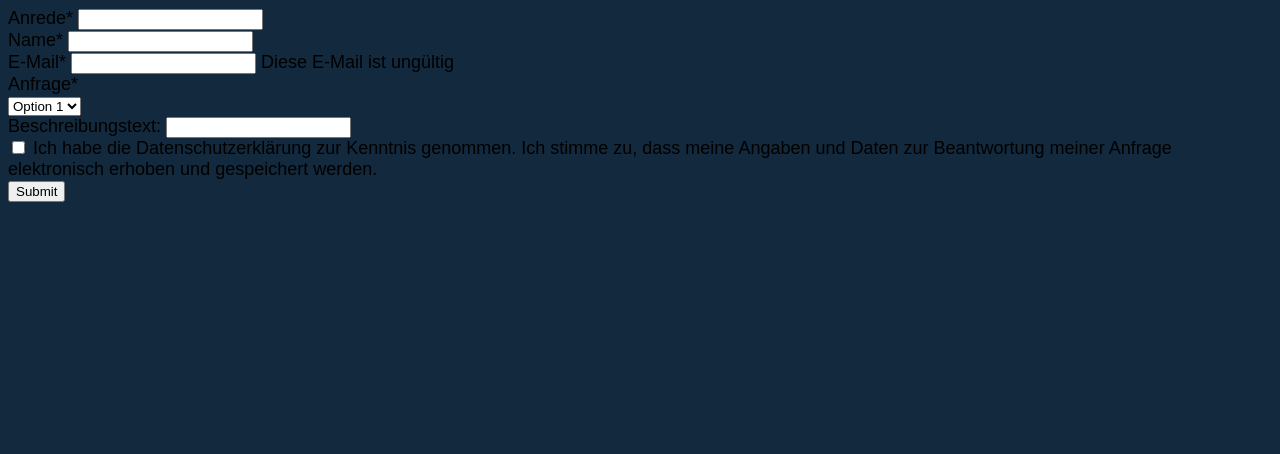
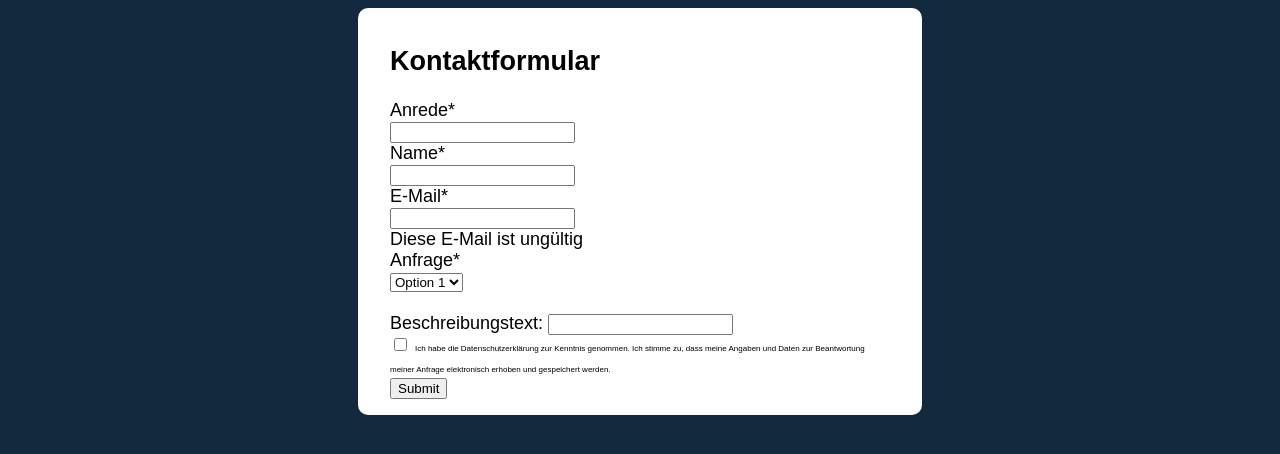
Before and after one commit to NathalieB96/myform, a PHP site: page / in a window 1280 px wide. Shown: the top 454 px of the page. Run offline with PHP 8.4, Linux system fonts and the light colour scheme.

Commit message:
style: form
Added classes to form

```diff
--- a/index.php
+++ b/index.php
@@ -21,41 +21,52 @@
 
 <body id="top">
 	<section>
+	<div class="container">
+	<h1>Kontaktformular</h1>
 	<form action="form-processing.php" method="post">
 
-			<label for="title">Anrede*</label>
-			<input type="text" id="title" name="title" required><br>
-			<label for="fullname">Name*</label>
-			<input type="text" id="fullname" name="fullname" required><br>
-			<label for="email">E-Mail*</label>
-			<input type="text" id="email" name="email" required>
-			<span class="error" id="invalid_email">Diese E-Mail ist ungültig</span><br>
+			<div class="form-item form-item__small">
+				<label for="title">Anrede*</label><br>
+				<input class="form-item__input" type="text" id="title" name="title" required>
+			</div>
+			<div class="form-item form-item__small">
+				<label for="fullname">Name*</label><br>
+				<input class="form-item__input" type="text" id="fullname" name="fullname" required><br>
+			</div>
 
-			<div class="form-group">
+			<div class="form-item">
+				<label for="email">E-Mail*</label><br>
+				<input class="form-item__input" type="text" id="email" name="email" required><br>
+				<span class="error" id="invalid_email">Diese E-Mail ist ungültig</span><br>
+			</div>
+
+			<div class="form-item">
 			<label for="request">Anfrage*</label><br>
-			<select id="request" name="request" required>
+			<select class="form-item__select" id="request" name="request" required>
 				<option value="option1">Option 1</option>
 				<option value="option2">Option 2</option>
 				<option value="option3">Option 3</option>
 			</select><br>
 			</div>
 
-			<div class="form-group" id="descriptiontext_div">
+			<div class="form-item" id="descriptiontext_div"><br>
 				<label for="descriptiontext">Beschreibungstext:</label>
-				<input type="text" id="descriptiontext" name="descriptiontext"><br>
+				<input class="form-item__input" type="text" id="descriptiontext" name="descriptiontext"><br>
 			</div>
 
-			<input type="checkbox" name="dataprivacy" id="dataprivacy" required />
-			<label for="dataprivacy">Ich habe die Datenschutzerklärung zur Kenntnis genommen. Ich stimme zu, dass meine Angaben und Daten zur Beantwortung meiner Anfrage elektronisch erhoben und gespeichert werden.</label>
-			<br>
+			<div class="form-item">
+				<input class="form-item__checkbox" type="checkbox" name="dataprivacy" id="dataprivacy" required />
+				<label for="dataprivacy" class="small">Ich habe die Datenschutzerklärung zur Kenntnis genommen. Ich stimme zu, dass meine Angaben und Daten zur Beantwortung meiner Anfrage elektronisch erhoben und gespeichert werden.</label>
+			</div>
 
 			<input type="submit" id="submit">
 		</form>
-
+		</div>
 
 	</section>
 
+	<footer>
+	</footer>
 
 </body>
-
-<footer></footer>
+</html>
```
